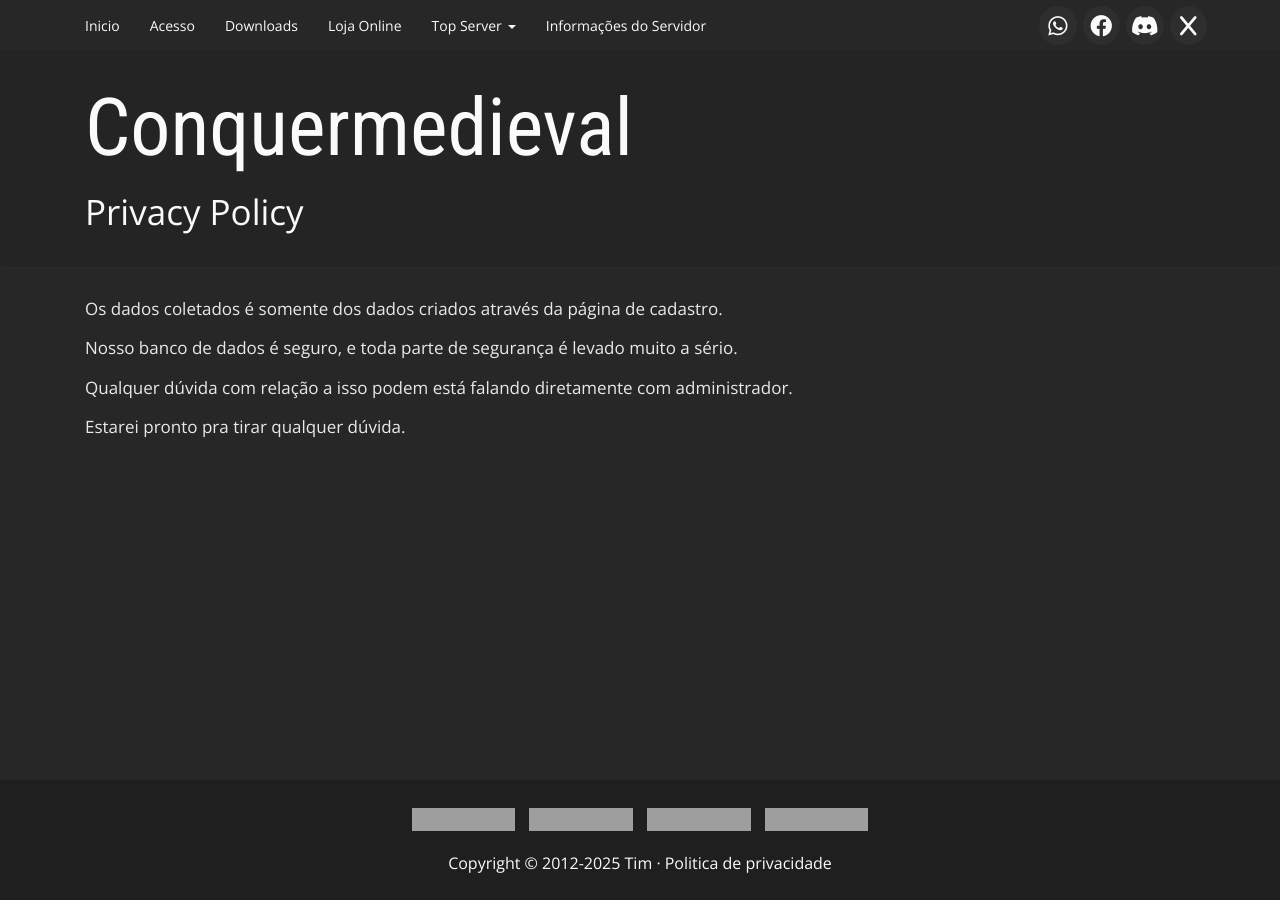
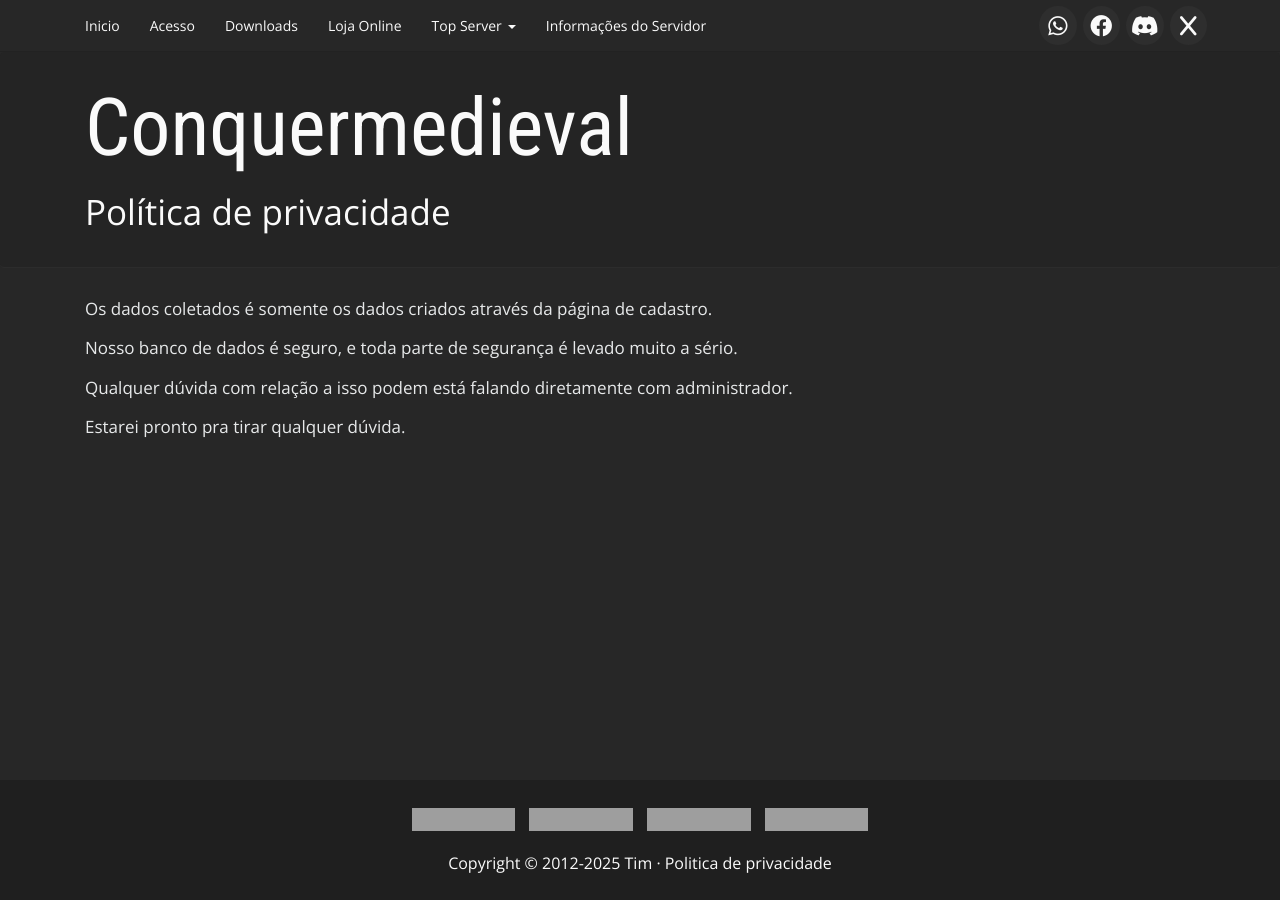
Before and after one commit to conquermedieval/conquermedieval.github.io, a Jekyll site: the page built from privacy-policy.md, in a window 1280 px wide. Built offline with Jekyll 4.4.1, drawn with Linux system fonts in a browser that asks for light colours; grey boxes are pictures that could not be loaded.

Commit message:
Update privacy-policy.md

```diff
--- a/privacy-policy.md
+++ b/privacy-policy.md
@@ -1,9 +1,9 @@
 ---
 layout: markdown
-title: Privacy Policy
+title: Política de privacidade
 ---
 
-Os dados coletados é somente dos dados criados através da página de cadastro.
+Os dados coletados é somente os dados criados através da página de cadastro.
 
 Nosso banco de dados é seguro, e toda parte de segurança é levado muito a sério.
 
```
